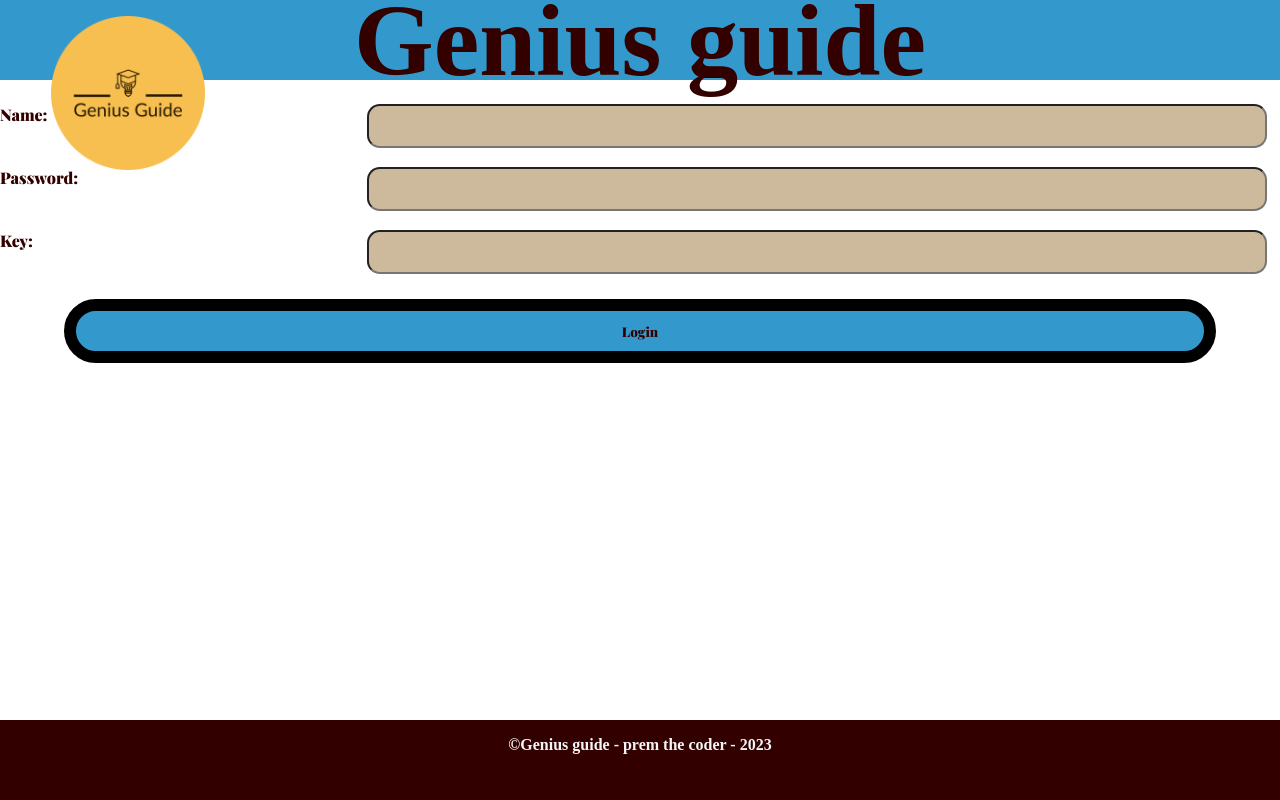
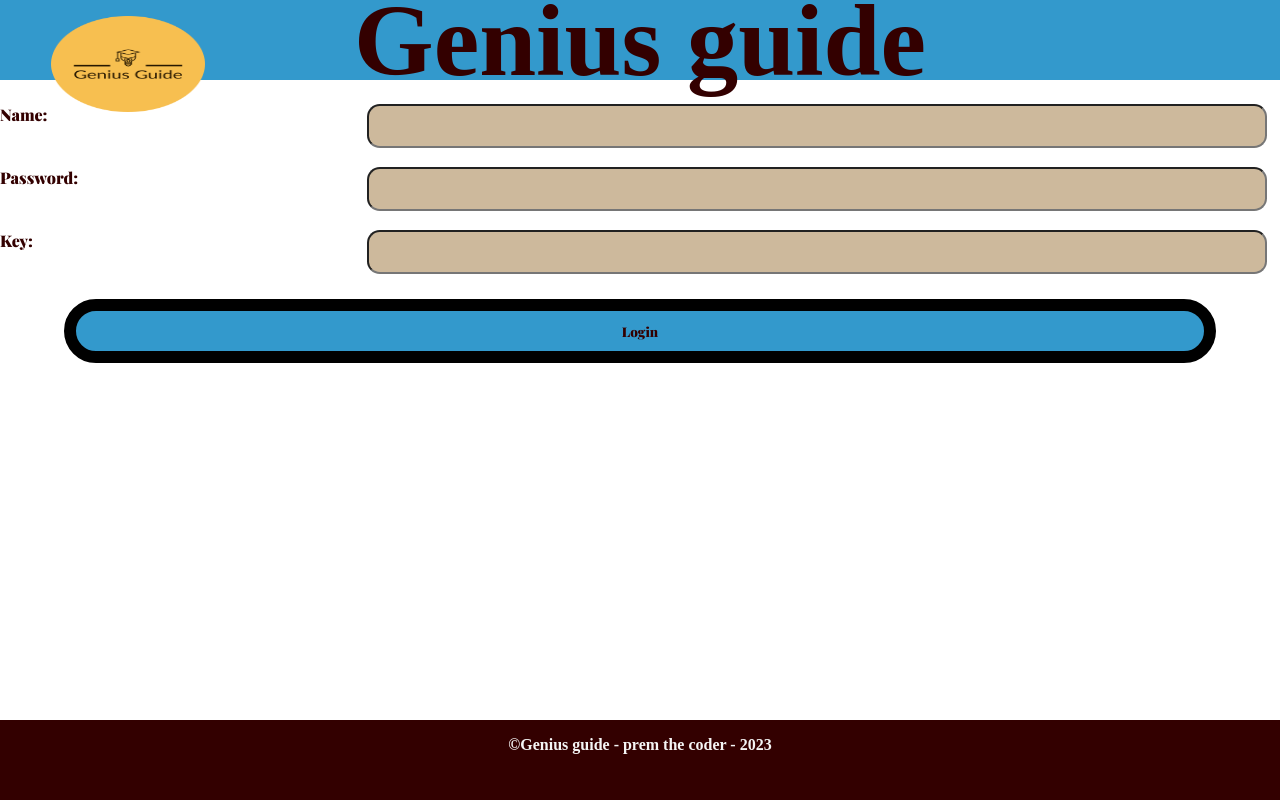
Before and after one commit to premxfreelancer/Genius-Guide-, a plain HTML site: page index.html in a window 1280 px wide. Drawn offline with nearby package versions, Linux system fonts and the light colour scheme.

Commit message:
Update style.css

```diff
--- a/style.css
+++ b/style.css
@@ -191,7 +191,7 @@ font-family: 'Roboto', sans-serif;
 
 
 .mylogo {
-  width: 12vh;
+  height: 12vh;
   position: absolute;
   left: 4vw;
   top: 2vh;
```
